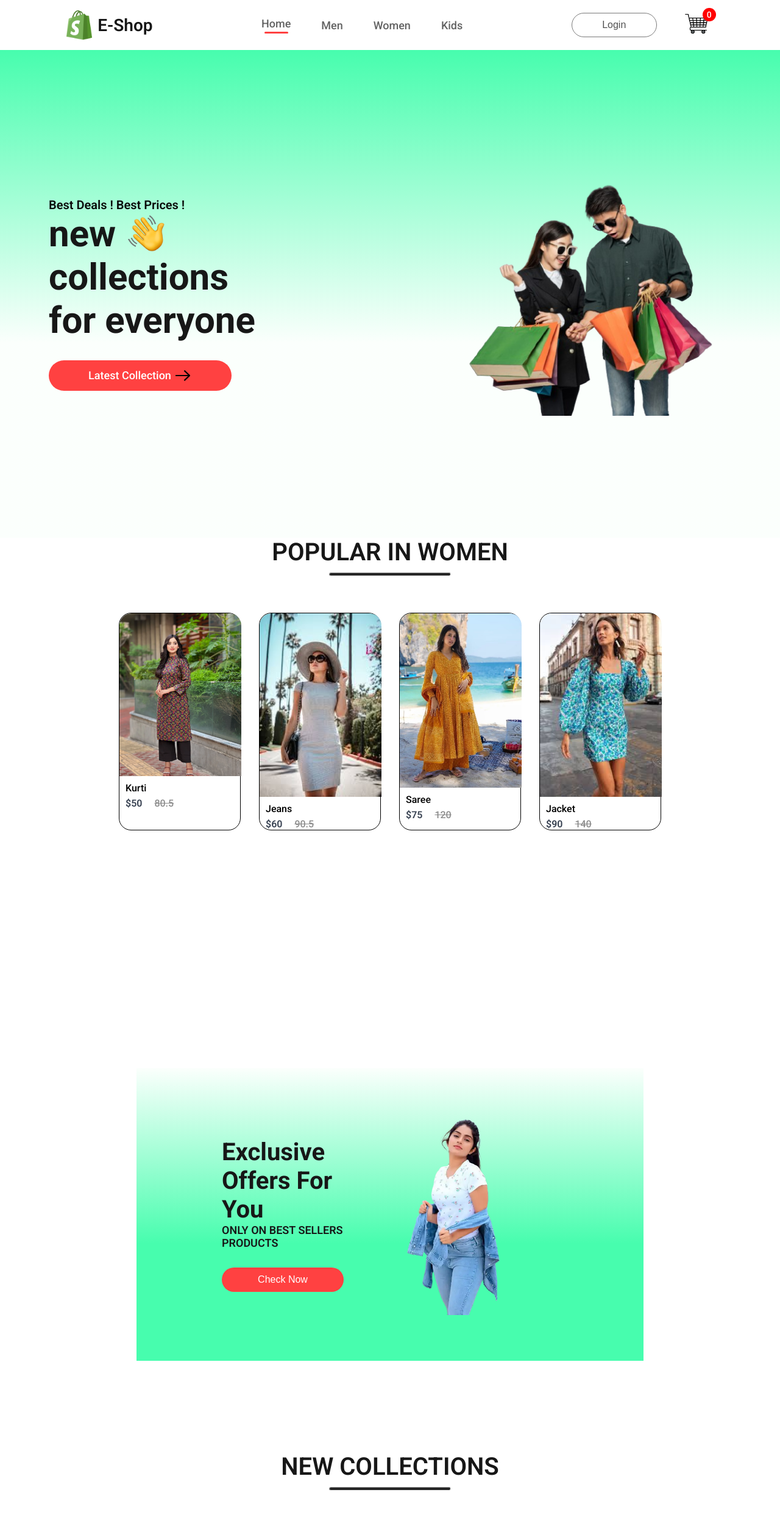
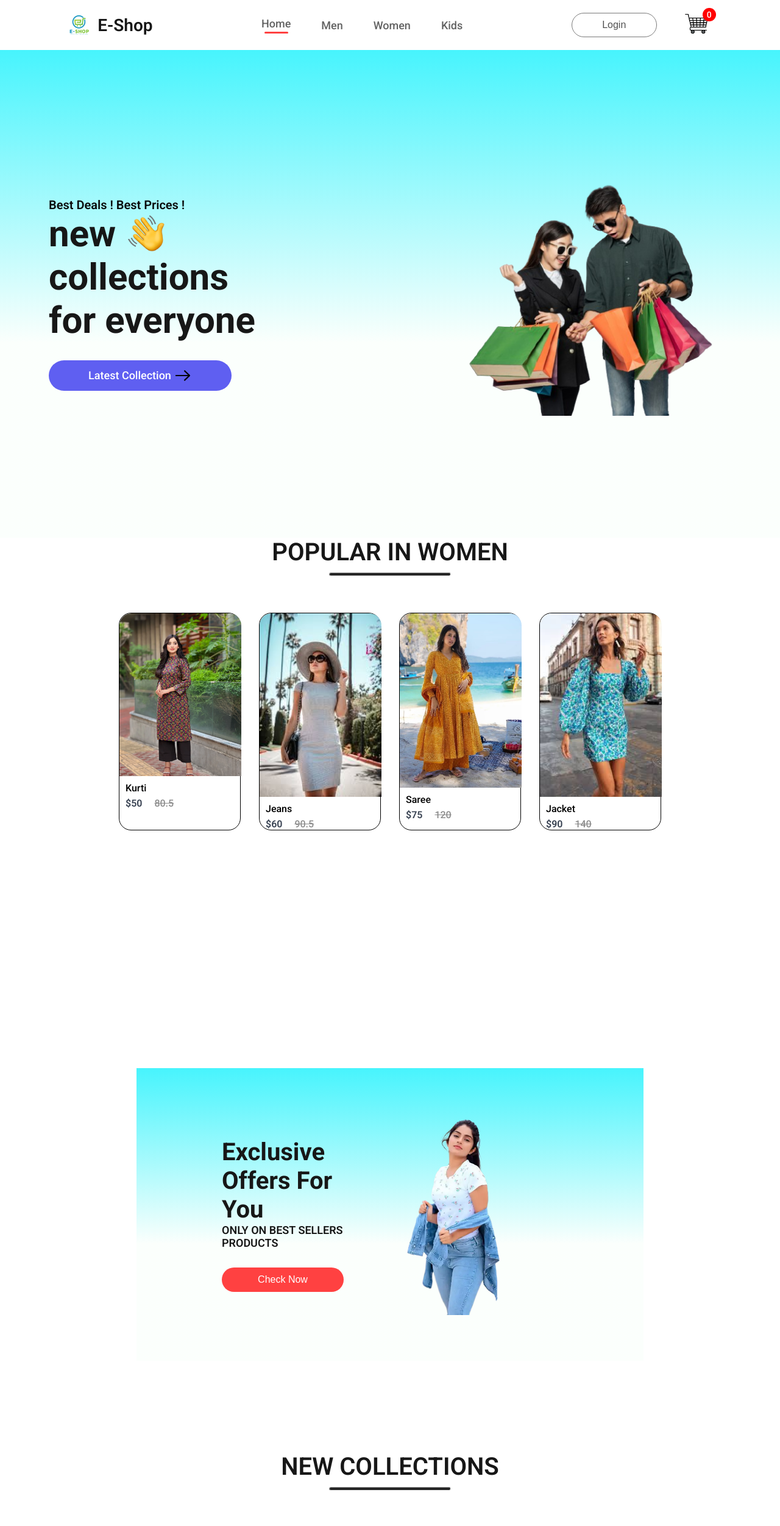
Before and after one commit to atef5922/E-commerce-reactjs, a React (Vite) app in the folder frontend/: page / in a window 1280 px wide. Shown: the top 2503 px of the page at 61% size. Built offline with nearby package versions, Linux system fonts and the light colour scheme.

Commit message:
Update Design

```diff
--- a/frontend/src/Components/Footer/Footer.jsx
+++ b/frontend/src/Components/Footer/Footer.jsx
@@ -1,6 +1,6 @@
 import React from 'react'
 import "./Footer.css"
-import logo from "../../assets/logo.webp"
+import logo from "../../assets/eshop.png"
 import instagram_icon from "../../assets/instagram.png"
 import facebook_icon from "../../assets/facebook.png"
 import whatsapp_icon from "../../assets/whatsapp.png"
--- a/frontend/src/Components/Hero/Hero.css
+++ b/frontend/src/Components/Hero/Hero.css
@@ -1,6 +1,6 @@
 .hero{
     height: 100vh;
-    background:linear-gradient(180deg,#47fdae,#e1ffea22 60%);
+    background:linear-gradient(180deg,#47f4fd,#e1ffea22 60%);
     display: flex;
 }
 .hero-left{
@@ -36,7 +36,7 @@
     height: 50px;
     border-radius: 75px;
     margin-top: 30px;
-    background: #ff4141;
+    background: #5f5ff1;
     color: white;
     font-size: 18px;
     font-weight: 500;
--- a/frontend/src/Components/Navbar/Navbar.jsx
+++ b/frontend/src/Components/Navbar/Navbar.jsx
@@ -1,6 +1,6 @@
 import React, { useState, useContext } from 'react'
 import "./Navbar.css"
-import logo from "../../assets/logo.webp"
+import logo from "../../assets/eshop.png"
 import cart_icon from "../../assets/cart_icon.png"
 import { Link } from 'react-router-dom'
 import { ShopContext } from '../../Context/ShopContext'
--- a/frontend/src/Components/Offers/Offers.css
+++ b/frontend/src/Components/Offers/Offers.css
@@ -6,7 +6,7 @@
     margin-top: 150px;
     padding: 0px 140px;
     margin-bottom: 150px;
-    background:linear-gradient(180deg,#e1ffea22, #47fdae 60%);
+    background:linear-gradient(180deg,#47f4fd,#e1ffea22 60%);
 }
 .offers-left{
     flex:1;
```
Also changed, not shown: frontend/src/assets/eshop.png (added), frontend/src/assets/logo.webp (deleted).
